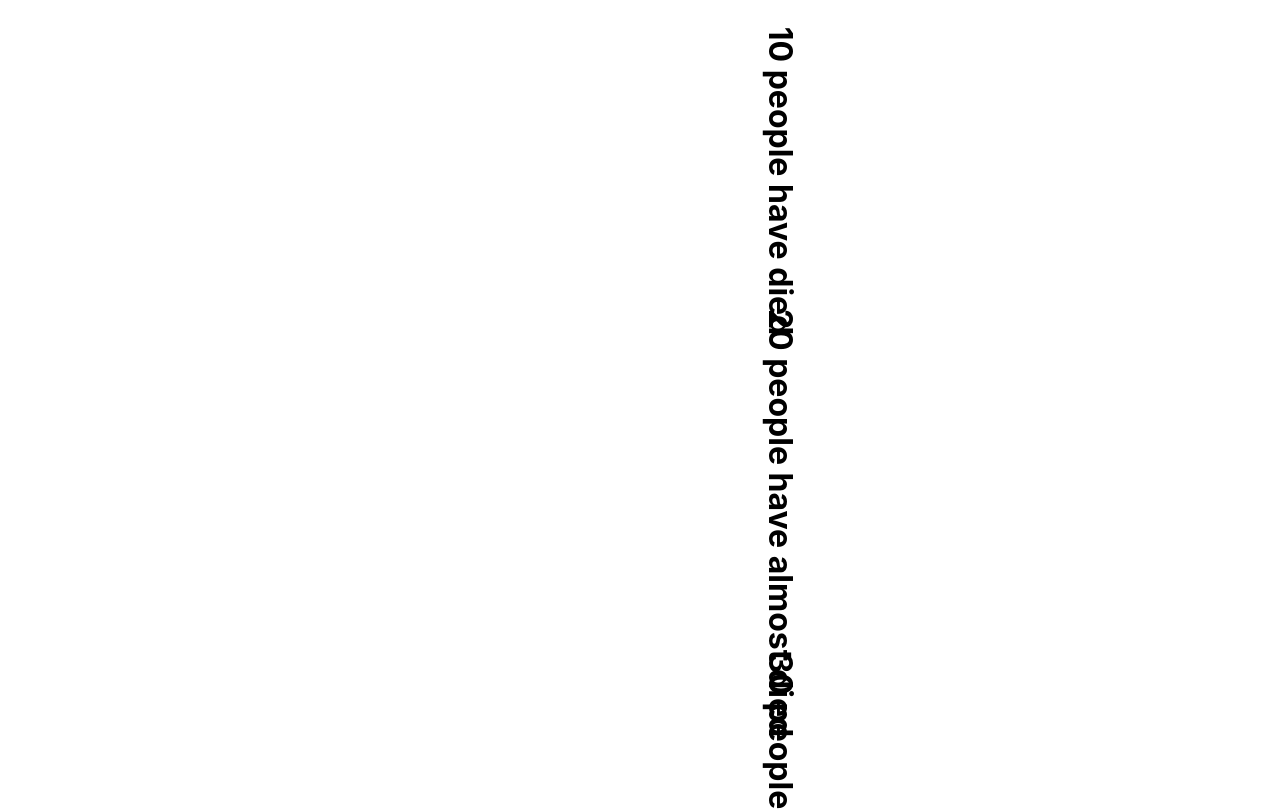
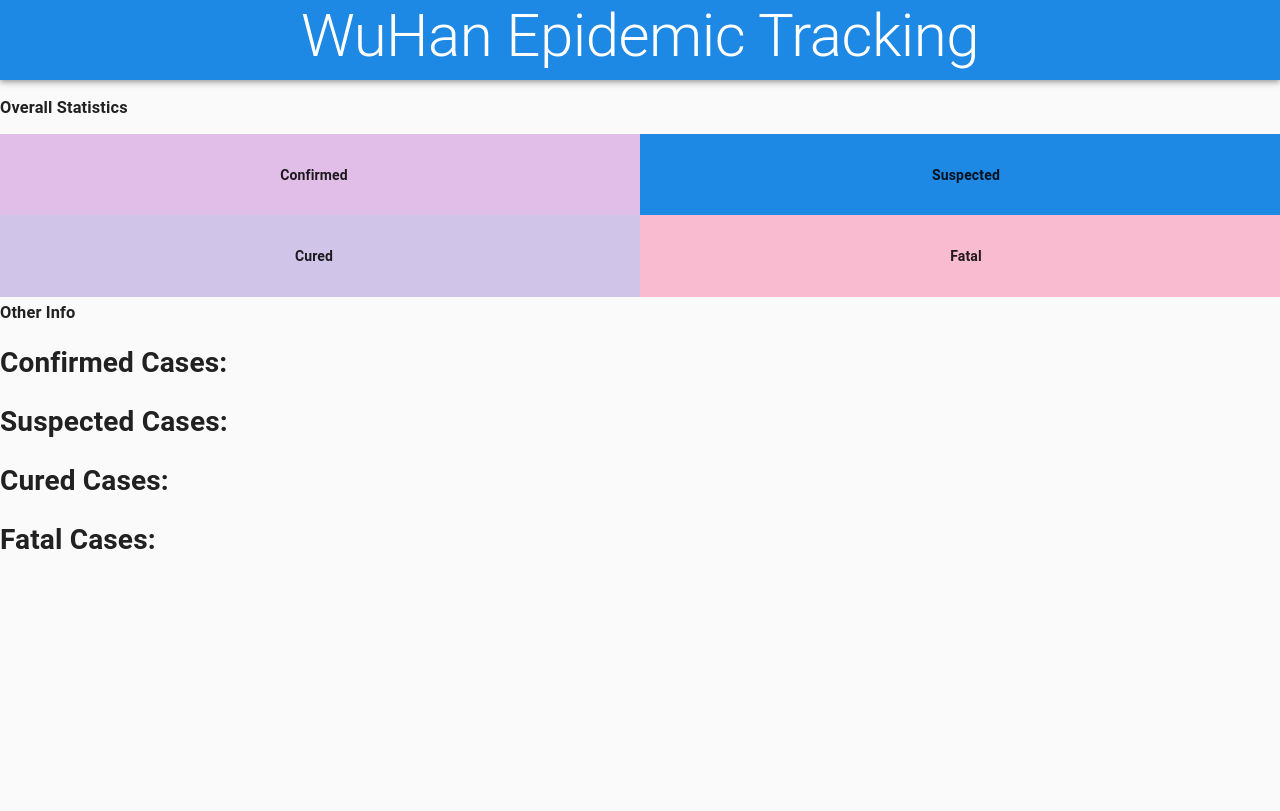
Before and after one commit to DrFacepalm/WuHan-Epidemic-Status-Checking, a React (Create React App) app in the folder front-end/: page / in a window 1280 px wide. Shown: the top 811 px of the page. Built offline with nearby package versions, Linux system fonts and the light colour scheme.

Commit message:
Learning more front end

```diff
--- a/front-end/src/App.css
+++ b/front-end/src/App.css
@@ -15,7 +15,7 @@
 
 .App-header {
   background-color: #282c34;
-  min-height: 100vh;
+  min-height: 30vh;
   display: flex;
   flex-direction: column;
   align-items: center;
--- a/front-end/src/App.js
+++ b/front-end/src/App.js
@@ -1,33 +1,146 @@
 import React from 'react';
-import logo from './logo.svg';
+
+import red from '@material-ui/core/colors/red';
+import purple from '@material-ui/core/colors/purple';
+import pink from '@material-ui/core/colors/pink';
+import deepPurple from '@material-ui/core/colors/deepPurple';
+import indigo from '@material-ui/core/colors/indigo'
+import blue from '@material-ui/core/colors/blue';
+
+
+
+import CssBaseline from '@material-ui/core/CssBaseline';
+import { makeStyles } from '@material-ui/core/styles';
+import AppBar from '@material-ui/core/AppBar';
+import Toolbar from '@material-ui/core/Toolbar';
+import Typography from '@material-ui/core/Typography'
+
+import Grid from '@material-ui/core/Grid'
+import Paper from '@material-ui/core/Paper';
+
 import './App.css';
 
+const useStyles = makeStyles(theme => ({
+  root: {
+    flewGrow: 1,
+    paddingTop: '10px',
+  },
+  menuButton: {
+    marginRight: theme.spacing(2),
+  },
+  title: {
+    flexGrow: 1,
+    color: 'white',
+    textAlign: 'center',
+    height: 80,
+    backgroundColor: blue[600]
+  },
+  paper: {
+    padding: theme.spacing(2),
+    textAlign: 'center',
+  },
+  statisticText: {
+    textAlign: 'center',
+  },
+  confirmed: {
+    backgroundColor: purple[100],
+  },
+  suspected: {
+    backgroundColor: blue[600],
+  },
+  cured: {
+    backgroundColor: deepPurple[100],
+  },
+  fatal: {
+    backgroundColor: pink[100],
+  }
+}));
+
+
+
+function StatisticsGrid() {
+  const classes = useStyles()
+
+  return (
+    <div className={classes.root}>
+      <Grid container spacing={3}>
+        <Grid item xs={6} className={classes.confirmed}>
+          <h4 className={classes.statisticText}>Confirmed</h4>
+        </Grid>
+        <Grid item xs={6} className={classes.suspected}>
+          <h4 className={classes.statisticText}>Suspected</h4>
+        </Grid>
+        <Grid item xs={6} className={classes.cured}>
+          <h4 className={classes.statisticText}>Cured</h4>
+        </Grid>
+        <Grid item xs={6} className={classes.fatal}>
+          <h4 className={classes.statisticText}>Fatal</h4>
+        </Grid>
+      </Grid>
+    </div>
+  )
+}
+
+
+function MyAppBar(props) {
+  const classes = useStyles()
+  return (<AppBar position="static">
+            <Toolbar className={classes.title}>
+              <Typography variant="h2" className={classes.title}>
+                WuHan Epidemic Tracking
+              </Typography>
+
+            </Toolbar>
+          </AppBar>
+          )
+}
+
+function TitleBar(props) {
+  return <h1 className="App-header">Some Title</h1>
+}
+
 function Number1(props) {
-  return <h1 className="App-logo">10 people have died</h1>;
+  return <h1>Confirmed Cases:</h1>;
 }
 
 function Number2(props) {
-  return <h1 className="App-logo">20 people have almost died</h1>;
+  return <h1>Suspected Cases:</h1>;
 }
 
 function Number3(props) {
-  return <h1 className="App-logo">30 people have nearly died</h1>;
+  return <h1>Cured Cases:</h1>;
 }
 
 function Number4(props) {
-  return <h1 className="App-logo">40 people are normal</h1>;
+  return <h1>Fatal Cases:</h1>;
 }
 
 
 function App() {
   return (
-
-    <div className="App">
+    <React.Fragment>
+      <CssBaseline />
+      <MyAppBar/>
+      <h3>
+        Overall Statistics
+      </h3>
+      <StatisticsGrid/>
+      <h3>
+        Other Info
+      </h3>
       <Number1/>
       <Number2/>
       <Number3/>
       <Number4/>
-    </div>
+    </React.Fragment>
+
+    // <div className="App">
+    //   <TitleBar/>
+    //   <Number1/>
+    //   <Number2/>
+    //   <Number3/>
+    //   <Number4/>
+    // </div>
   );
 }
 
```
